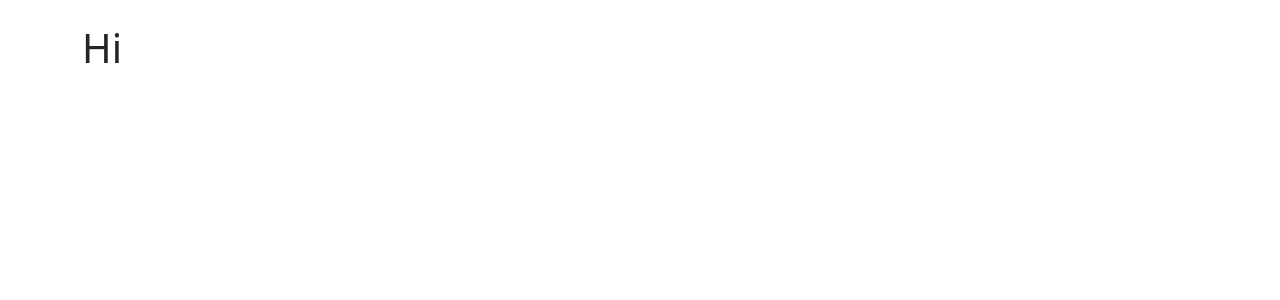
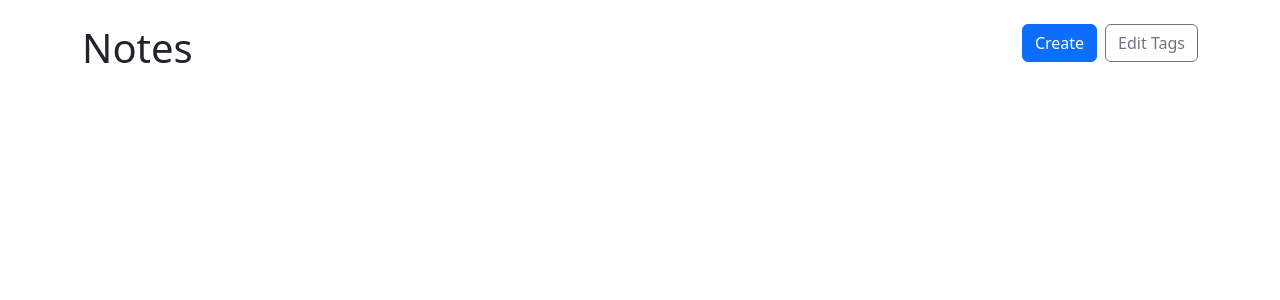
Before and after one commit to its-lakshya/ProNotate, a React (Create React App) app: page / in a window 1280 px wide. Shown: the top 300 px of the page. Built offline with nearby package versions, Linux system fonts and the light colour scheme.

Commit message:
build header of NoteList page

```diff
--- a/src/App.tsx
+++ b/src/App.tsx
@@ -1,7 +1,7 @@
 import "./App.css";
 import "bootstrap/dist/css/bootstrap.css";
 import { Routes, Route, Navigate } from "react-router-dom"
-import Home from "./components/Home";
+import NoteList from "./components/NoteList";
 import NewNote from "./components/NewNote";
 import { Container } from "react-bootstrap";
 import { useLocalStorage } from "./hooks/useLocalStorage";
@@ -62,7 +62,7 @@ function App() {
       <Routes>
         <Route
           path="/"
-          element={<Home/>}
+          element={<NoteList/>}
         />
         <Route
           path="/new"
--- a/src/components/Home.tsx
+++ /dev/null
@@ -1,10 +0,0 @@
-const Home = () => {
-    return (
-        <h1>
-            Hi
-        </h1>
-    )
-}
-
-
-export default Home
--- /dev/null
+++ b/src/components/NoteList.tsx
@@ -0,0 +1,23 @@
+import { Col, Row, Stack, Button } from "react-bootstrap"
+import { Link } from "react-router-dom"
+
+const NoteList = () => {
+    return (
+        <Row>
+            <Col>
+            <h1>Notes</h1>
+            </Col>
+            <Col xs='auto'>
+                <Stack gap={2} direction='horizontal'>
+                    <Link to='/new'>
+                        <Button variant='primary'> Create </Button>
+                    </Link>
+                    <Button variant='outline-secondary'>Edit Tags</Button>
+                </Stack>
+            </Col>
+        </Row>
+    )
+}
+
+
+export default NoteList
```
